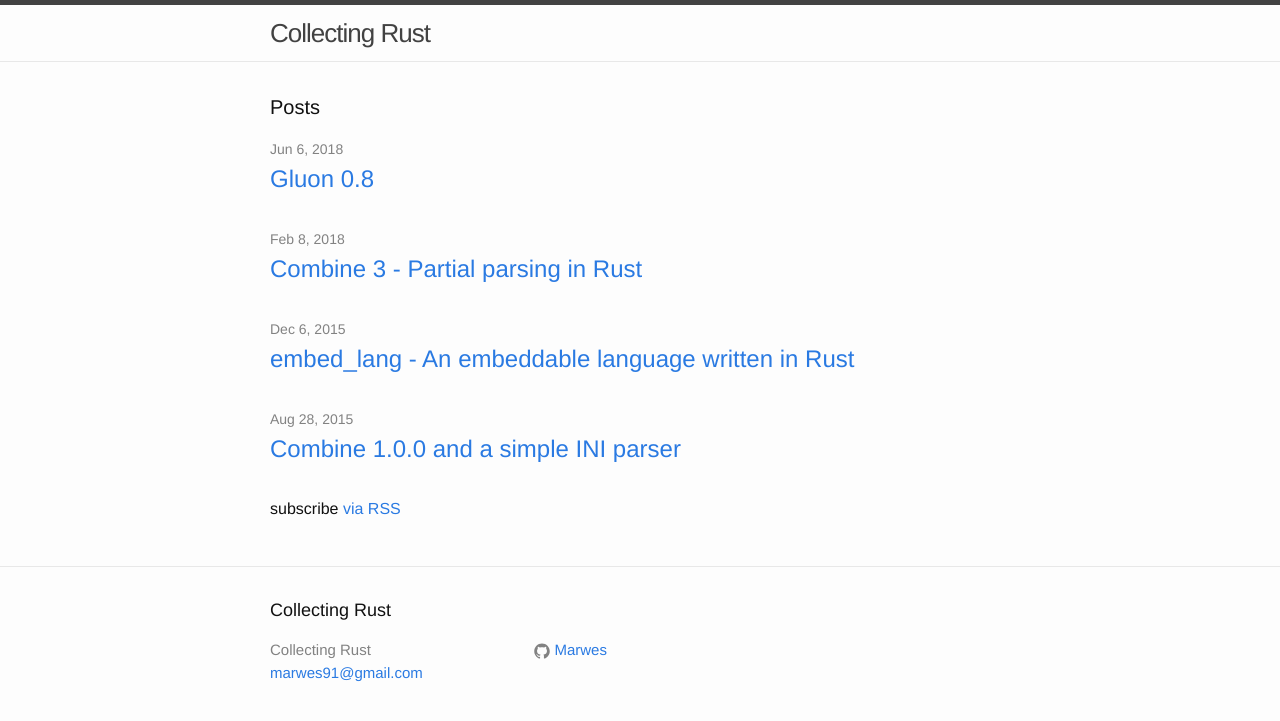
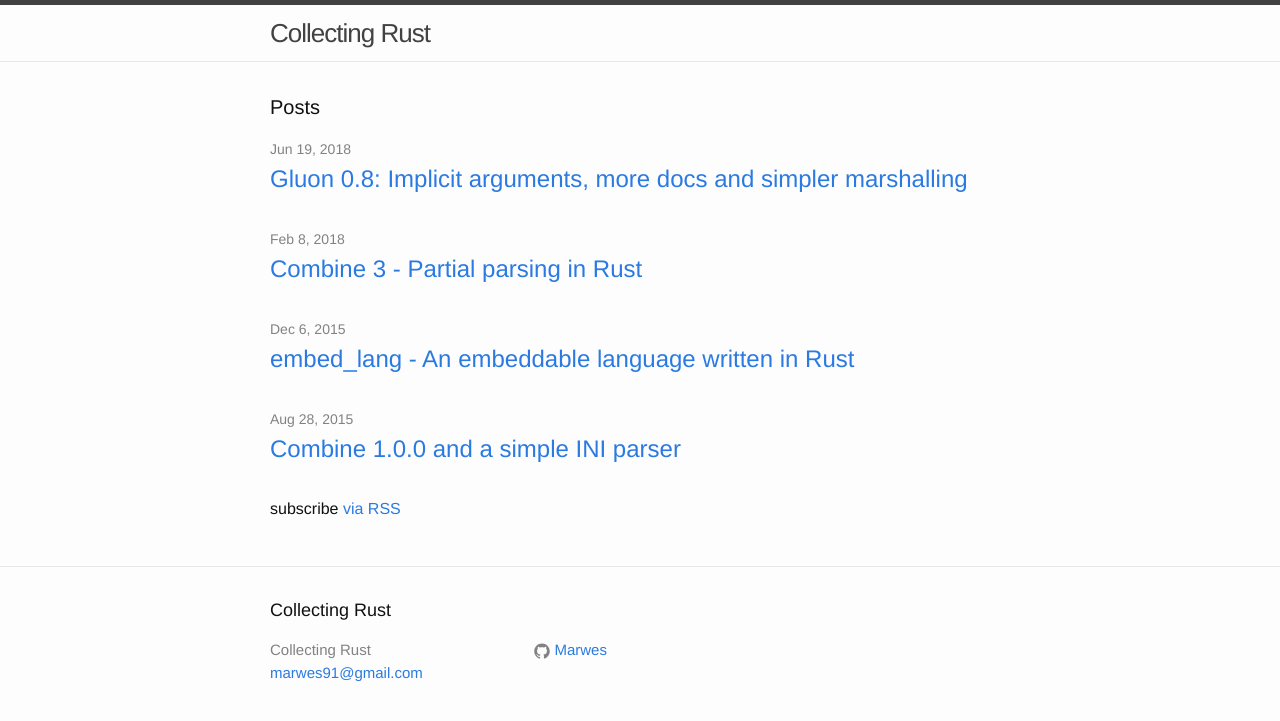
Before and after one commit to Marwes/Marwes.github.io, a Jekyll site: the page built from index.html, in a window 1280 px wide. Shown: the top 721 px of the page. Built offline with Jekyll 4.4.1, drawn with Linux system fonts in a browser that asks for light colours.

Commit message:
Fix layout of gif and title

```diff
--- a/_posts/2018-06-06-gluon-0.8.markdown
+++ b/_posts/2018-06-06-gluon-0.8.markdown
@@ -1,7 +1,7 @@
---
+---
 layout: post
 title:  "Gluon 0.8: Implicit arguments, more docs and simpler marshalling"
-date:   2018-06-11 21:00:00
+date:   2018-06-19 09:00:00
 ---
 
 > Gluon is a statically typed, functional programming language designed for application embedding.
@@ -82,7 +82,7 @@ More documentation on this can be found in the [marshalling chapter][] of the gl
 
 ## Language server improvements
 
-<iframe src='https://gfycat.com/ifr/PalatableShowyEasteuropeanshepherd' frameborder='0' scrolling='no' width='1920' height='1080' allowfullscreen></iframe>
+<div style='position:relative;padding-bottom:54%'><iframe src='https://gfycat.com/ifr/PalatableShowyEasteuropeanshepherd' frameborder='0' scrolling='no' width='100%' height='100%' style='position:absolute;top:0;left:0' allowfullscreen></iframe></div>
 
 The language server has seen several improvements, [signature help][] which makes it easier to visualize which type the argument under the cursor has.
 
```
